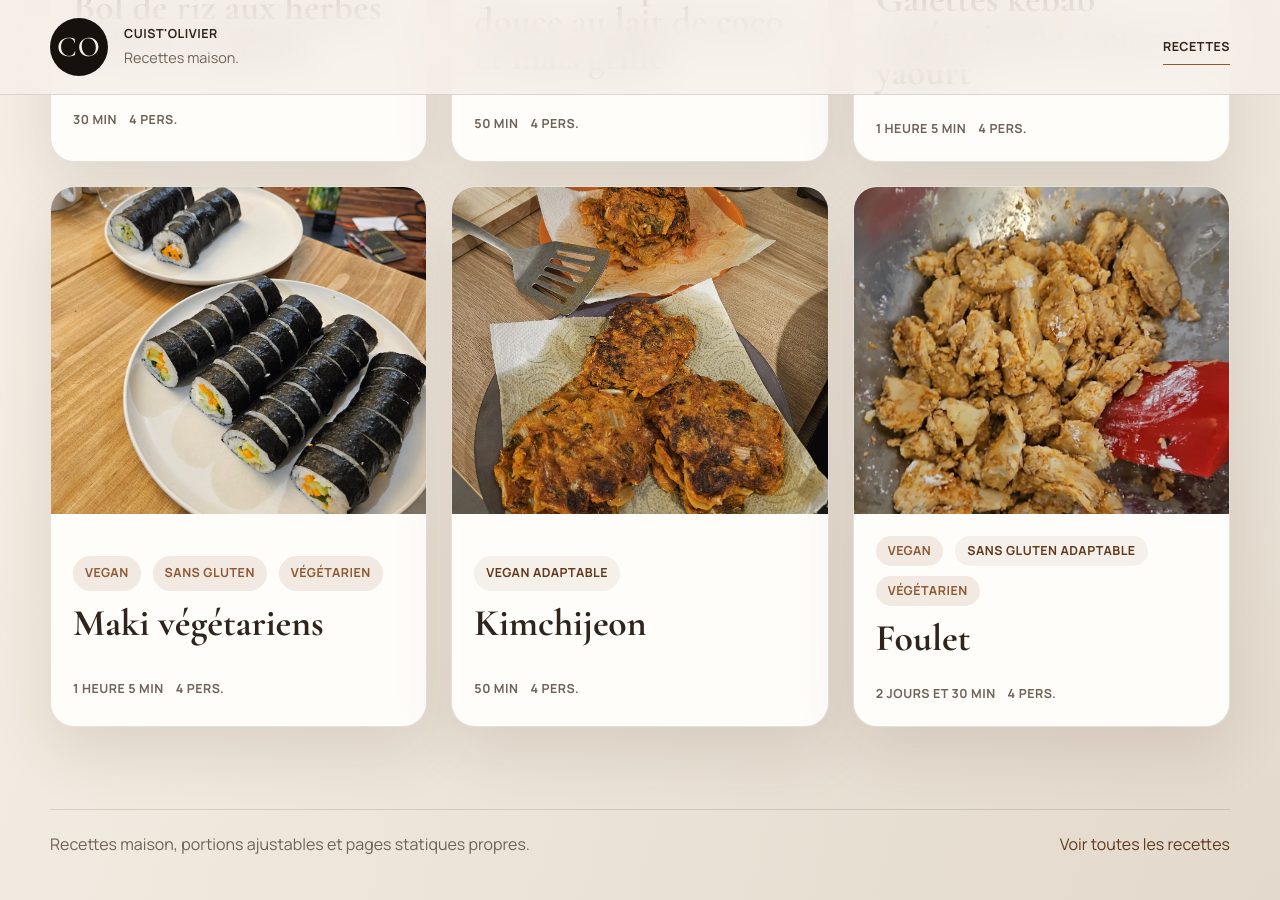
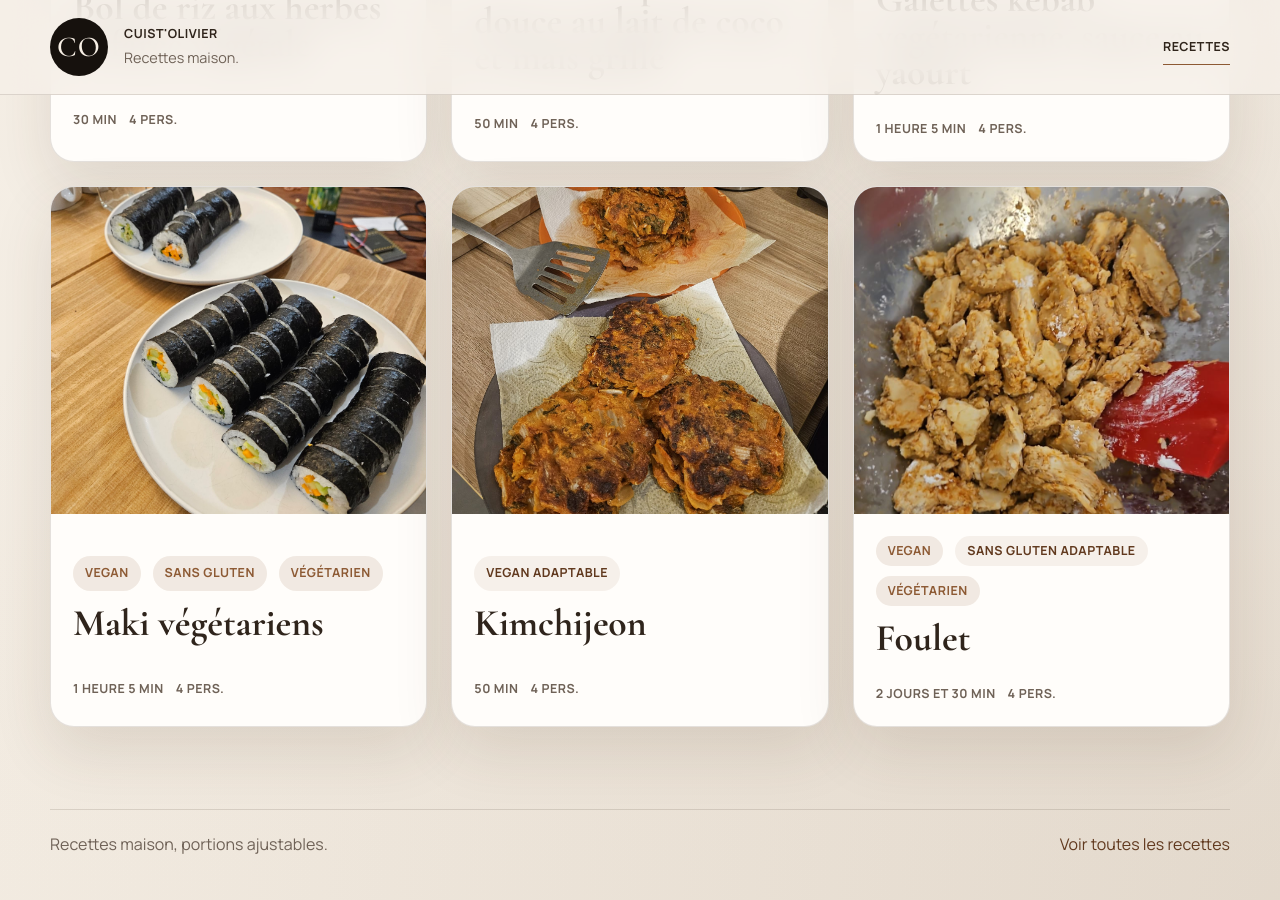
Before and after one commit to OlivierLClerc/Cuistolivier, a Jekyll site: the page built from index.md, in a window 1280 px wide and 900 px high, scrolled down 3274 px. Built offline with Jekyll 4.4.1, drawn with Linux system fonts in a browser that asks for light colours.

Commit message:
chore: update footer text

```diff
--- a/_layouts/default.html
+++ b/_layouts/default.html
@@ -35,7 +35,7 @@
 
       <footer class="site-footer">
         <div class="site-frame site-footer__inner">
-          <p>Recettes maison, portions ajustables et pages statiques propres.</p>
+          <p>Recettes maison, portions ajustables.</p>
           <p><a href="{{ '/' | relative_url }}">Voir toutes les recettes</a></p>
         </div>
       </footer>
```
